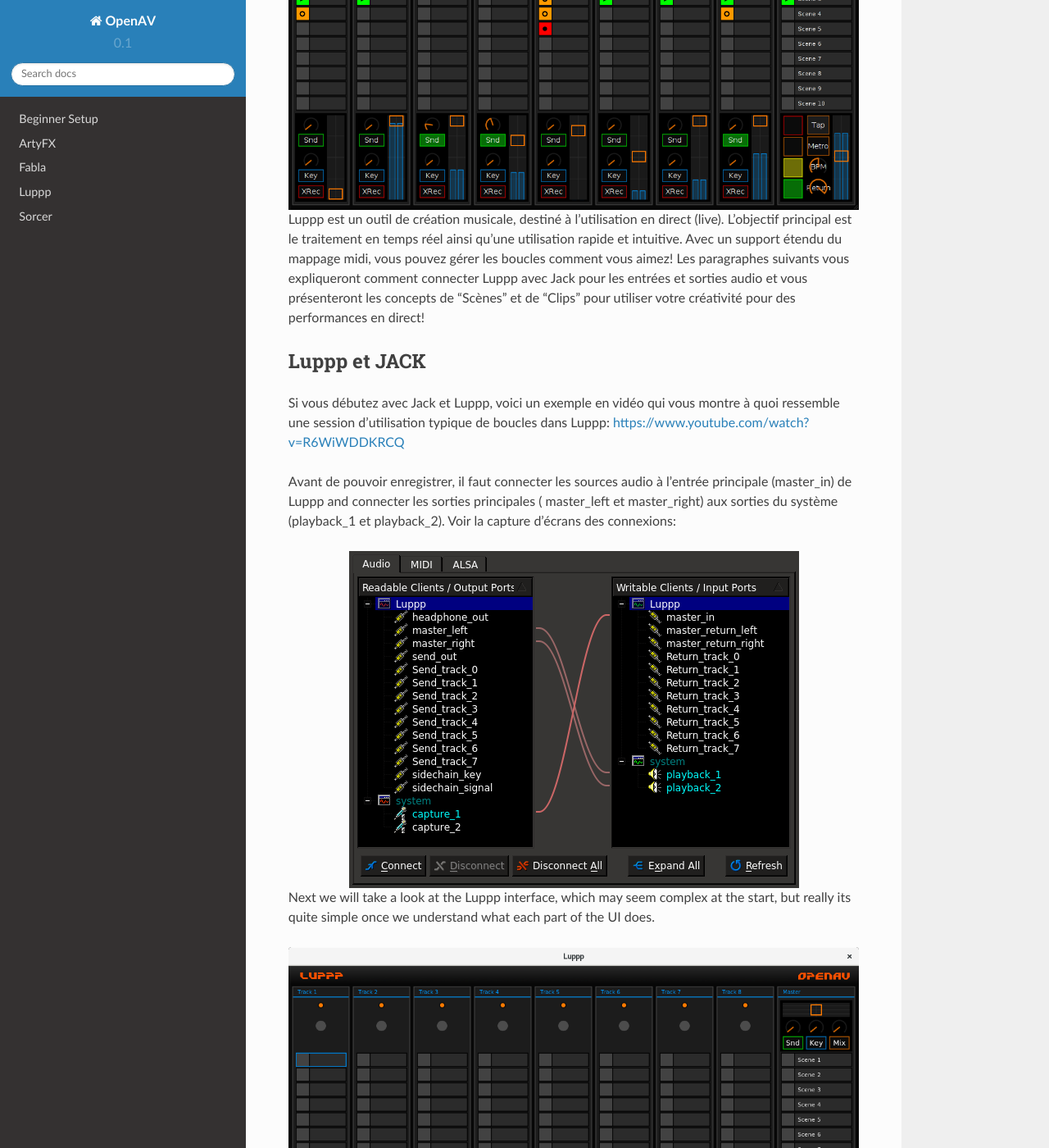
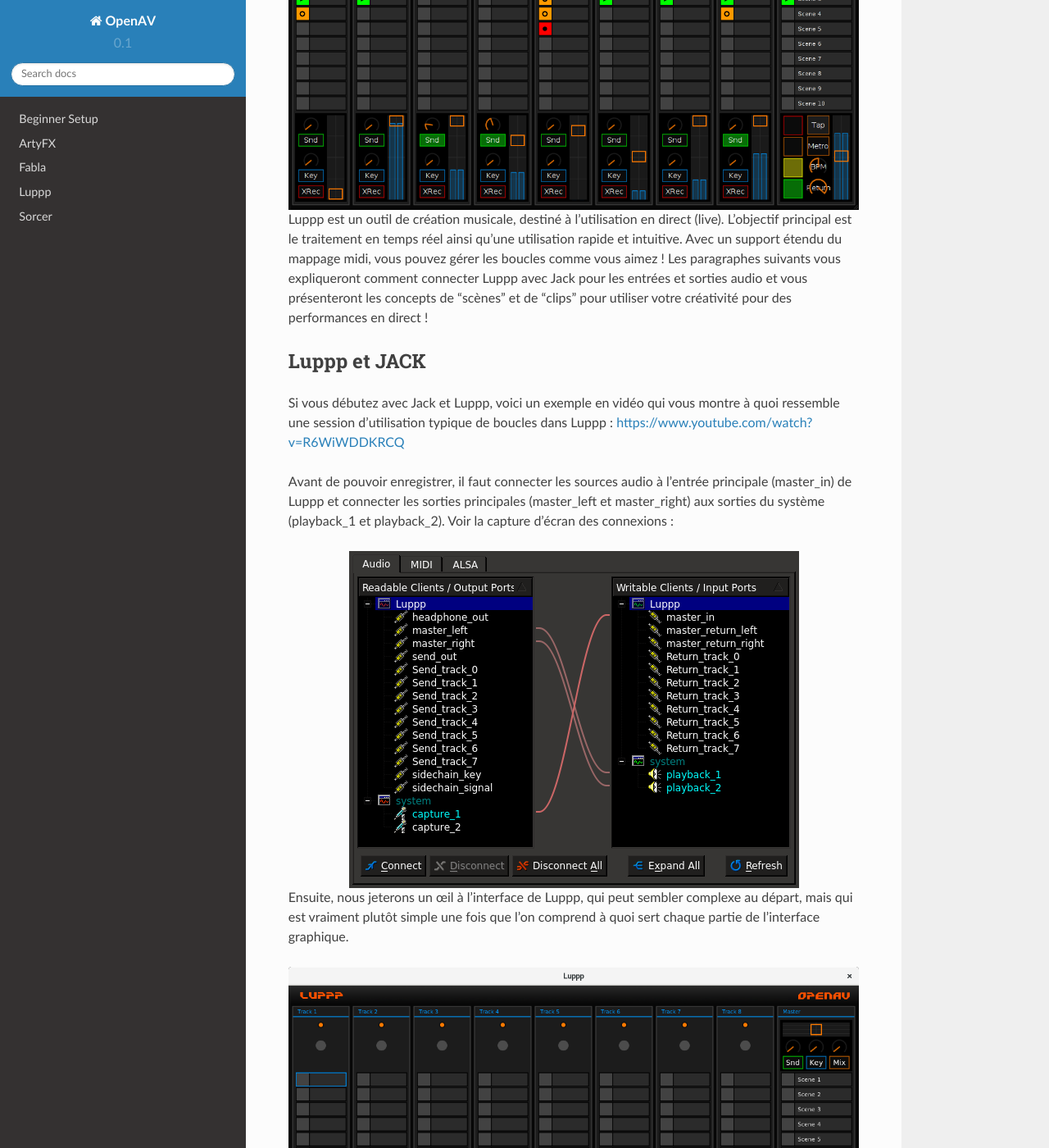
Before and after one commit to openAVproductions/openAV-manual, a Sphinx documentation site: the page built from source/fr-luppp.rst, in a window 1280 px wide and 1400 px high, scrolled down 312 px. Shown: the whole window at 82% size. Built offline with Sphinx 7.4.7 and the Read the Docs theme 2.0.0, drawn with Linux system fonts in a browser that asks for light colours.

Commit message:
Update fr-luppp.rst
corrections/améliorations + un paragraphe traduit de plus

```diff
--- a/source/fr-luppp.rst
+++ b/source/fr-luppp.rst
@@ -7,27 +7,27 @@
 
 Luppp est un outil de création musicale, destiné à l’utilisation en direct (live).
 L’objectif  principal est le traitement en temps réel ainsi qu’une utilisation rapide et intuitive.
-Avec un support étendu du mappage midi, vous pouvez gérer les boucles comment vous aimez!
+Avec un support étendu du mappage midi, vous pouvez gérer les boucles comme vous aimez !
 Les paragraphes suivants vous expliqueront comment connecter Luppp avec Jack pour les entrées et sorties audio
-et vous présenteront les concepts de "Scènes" et de "Clips" pour utiliser votre créativité pour des performances en direct!
+et vous présenteront les concepts de "scènes" et de "clips" pour utiliser votre créativité pour des performances en direct !
 
 Luppp et JACK
 ==============
 
 Si vous débutez avec Jack et Luppp, voici un exemple en vidéo qui vous montre
-à quoi ressemble une session d’utilisation typique de boucles dans Luppp:
+à quoi ressemble une session d’utilisation typique de boucles dans Luppp :
 https://www.youtube.com/watch?v=R6WiWDDKRCQ
 
-Avant de pouvoir enregistrer,  il faut connecter les sources audio à l’entrée  principale
-(master_in) de  Luppp and connecter les sorties principales ( master_left et master_right)
-aux  sorties du système (playback_1  et playback_2). Voir la capture d’écrans des connexions:
+Avant de pouvoir enregistrer, il faut connecter les sources audio à l’entrée principale
+(master_in) de Luppp et connecter les sorties principales (master_left et master_right)
+aux sorties du système (playback_1  et playback_2). Voir la capture d’écran des connexions :
 
 .. image:: img/luppp/luppp_jack_connections.png
    :align: center
 
-Next we will take a look at the Luppp interface, which may seem complex at
-the start, but really its quite simple once we understand what each part of
-the UI does.
+Ensuite, nous jeterons un œil à l'interface de Luppp, qui peut sembler complexe au
+départ, mais qui est vraiment plutôt simple une fois que l'on comprend à quoi sert
+chaque partie de l'interface graphique.
 
 .. image:: img/luppp/luppp_interface.png
    :align: left
```
